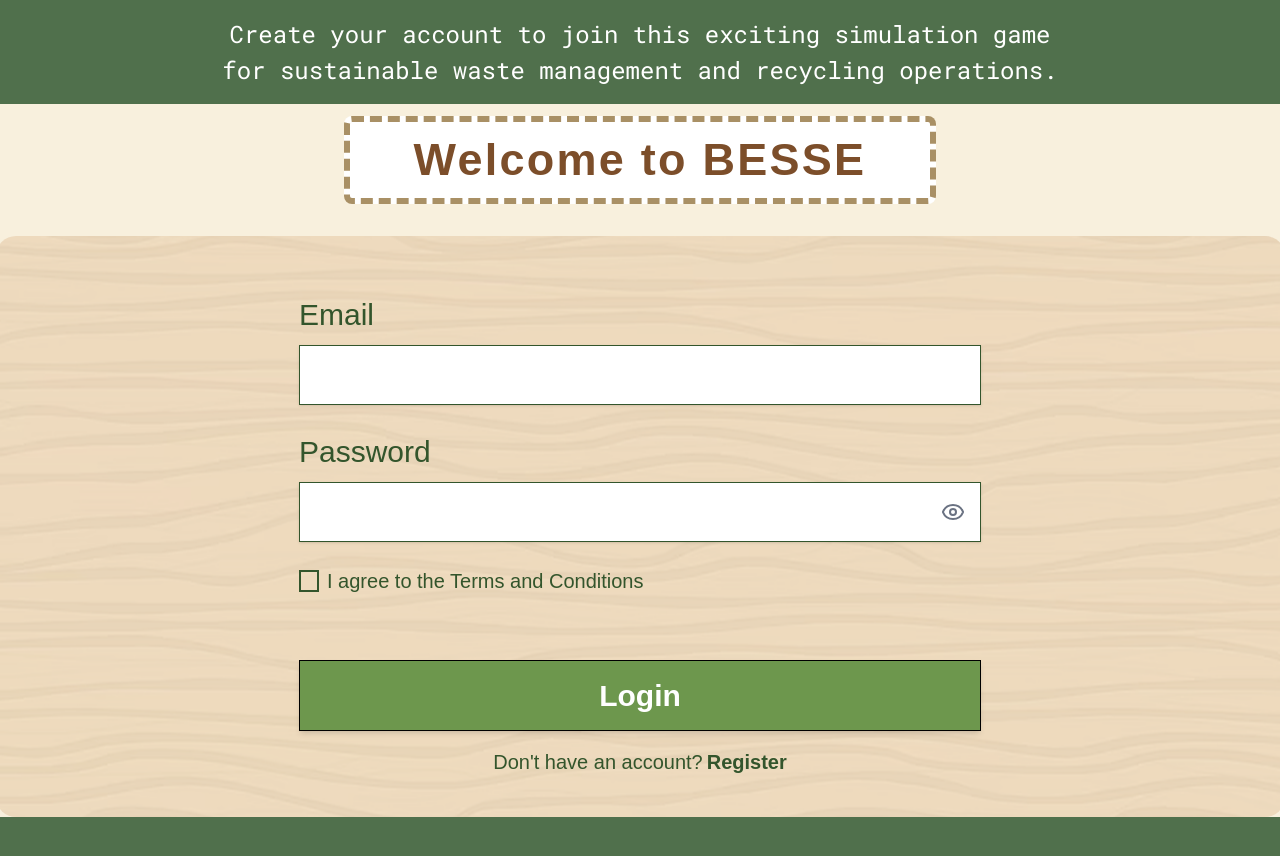
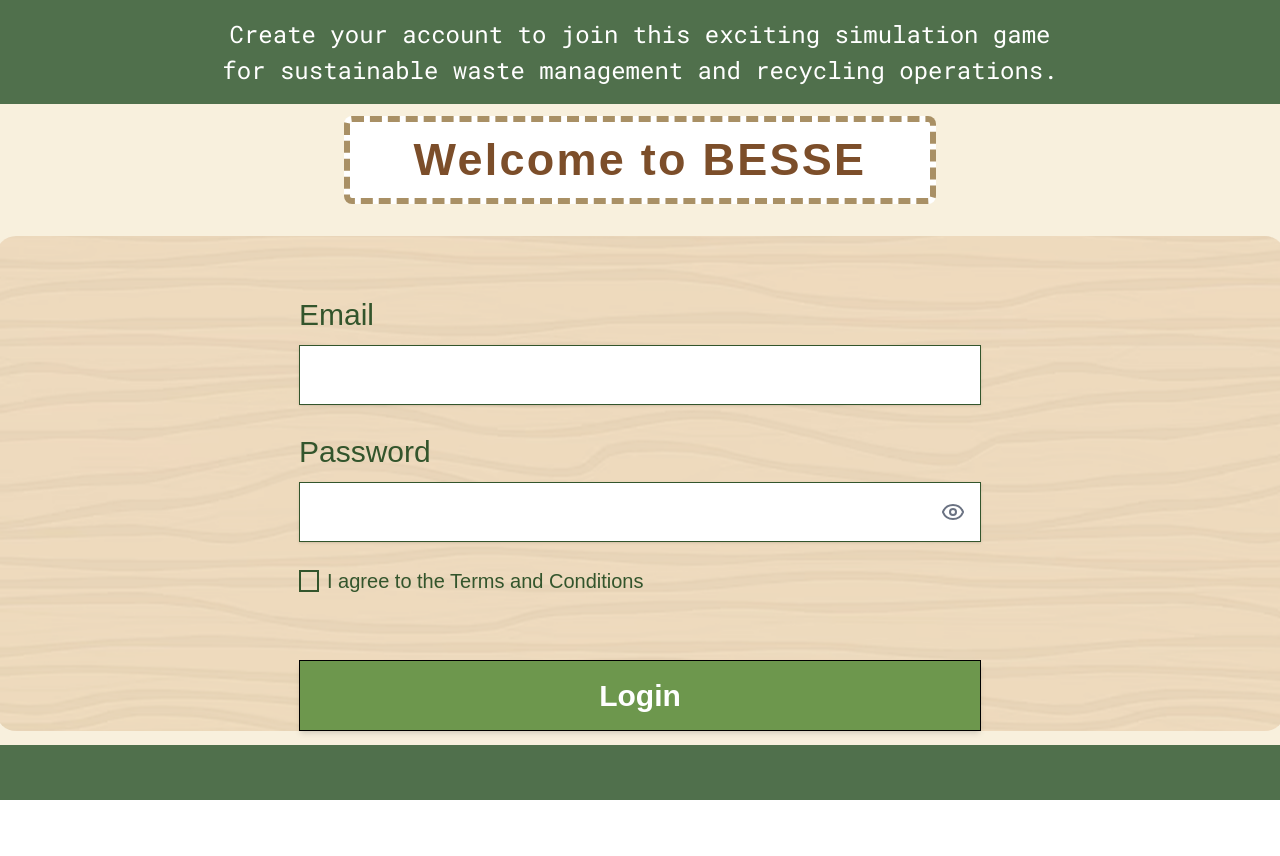
Before and after one commit to rainchannn123/Besse-frontend, a Next.js app: page /auth/login in a window 1280 px wide. Shown: the top 856 px of the page. After the commit the page ends 800 px from the top, so only its background shows below. Built offline with nearby package versions, Linux system fonts and the light colour scheme; no server answers.

Commit message:
login page change hidden register

```diff
--- a/app/auth/login/page.tsx
+++ b/app/auth/login/page.tsx
@@ -131,7 +131,7 @@ export default function Page() {
           <div>
             <WelcomeBesse></WelcomeBesse>
             <div
-              className="bg-cover bg-center pt-14  xl:w-[1289px]  lg:w-[1000px] md:w-[800px]  sm:w-[600px] w-full  mx-auto rounded-[20px] sm:px-0 px-8 sm:mx-0 "
+              className="bg-cover bg-center pt-14  xl:w-[1289px]  lg:w-[1000px]  md:w-[800px]  sm:w-[600px] w-full  mx-auto rounded-[20px] sm:px-0 px-8 sm:mx-0 "
               style={{
                 backgroundImage: `url(${woodenBg.src})`,
               }}
@@ -191,7 +191,8 @@ export default function Page() {
                     </button>
                   </form>
 
-                  <div className="mt-4 text-center mb-10">
+                  {/* Register link - HIDDEN with CSS but code remains intact */}
+                  <div className="mt-4 text-center mb-10 hidden">
                     <span className="greenTextColor font-regular md:text-[20px] text-[16px]">
                       Don't have an account?
                     </span>
```
